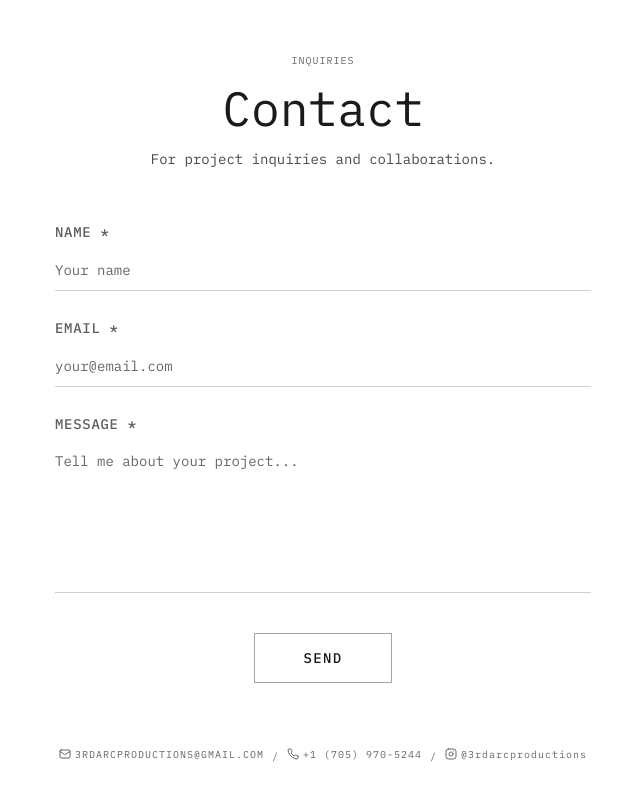
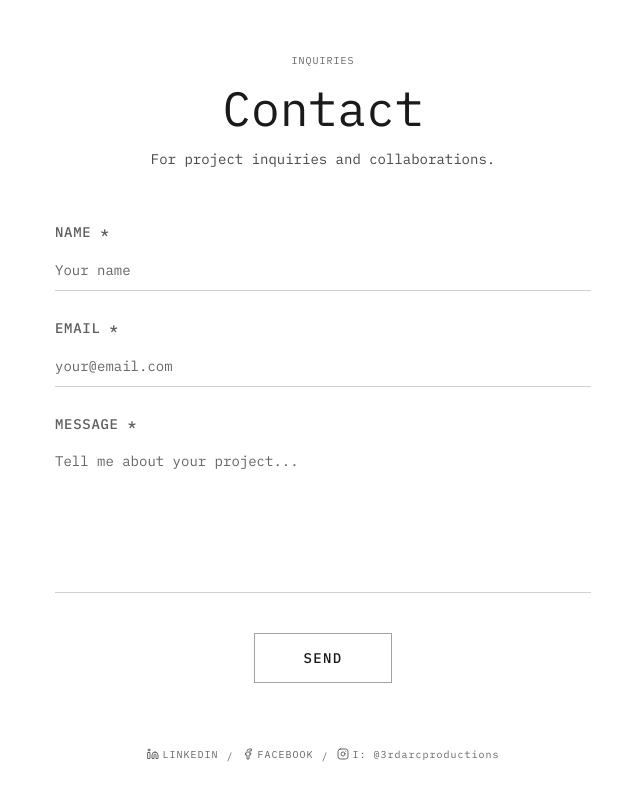
Before and after one commit to dhyan66/3rdArc-new-website, a React (Vite) app: page /about in a window 1280 px wide. Shown: the part 984-1784 px from the top of the page, without its empty margins (317-957 px from the left). Built offline with nearby package versions, Linux system fonts and the light colour scheme; no server answers.

Commit message:
footer modified

```diff
--- a/src/components/Footer.tsx
+++ b/src/components/Footer.tsx
@@ -4,7 +4,7 @@ import { openInstagram } from "@/utils/instagram";
 
 const Footer = () => {
   return (
-    <footer className="border-t border-border pt-16 pb-8 px-8">
+    <footer className="border-t border-border pt-16 pb-8 px-8 font-[Times_New_Roman]">
       <div className="flex justify-center mb-12">
         <img
           src="/3rd-arc-logo.png"
--- a/src/components/PortfolioFooter.tsx
+++ b/src/components/PortfolioFooter.tsx
@@ -1,24 +1,28 @@
-import { Instagram, Mail, Phone } from "lucide-react";
+import { Instagram, Linkedin, Facebook } from "lucide-react";
 import { openInstagram } from "@/utils/instagram";
 
 const PortfolioFooter = () => {
   return (
-    <footer className="max-w-[1600px] mx-auto px-3 md:px-5 pb-16">
+    <footer className="max-w-[1600px] mx-auto px-3 md:px-5 pb-16 font-[Times_New_Roman]">
       <div className="text-center text-[10px] uppercase tracking-widest font-inter text-muted-foreground">
         <a
-          href="mailto:3rdarcproductions@gmail.com"
+          href="https://www.linkedin.com/company/3rd-arc-productions/"
+          target="_blank"
+          rel="noopener noreferrer"
           className="hover:text-foreground transition-colors inline-flex items-center gap-1"
         >
-          <Mail className="w-3 h-3" />
-          3rdarcproductions@gmail.com
+          <Linkedin className="w-3 h-3" />
+          Linkedin
         </a>
         <span className="mx-2">/</span>
         <a
-          href="tel:+17059705244"
+          href="https://www.facebook.com/profile.php?id=61584661573395#"
+          target="_blank"
+          rel="noopener noreferrer"
           className="hover:text-foreground transition-colors inline-flex items-center gap-1"
         >
-          <Phone className="w-3 h-3" />
-          +1 (705) 970-5244
+          <Facebook className="w-3 h-3" />
+          Facebook
         </a>
         <span className="mx-2">/</span>
         <button
@@ -29,7 +33,7 @@ const PortfolioFooter = () => {
           className="hover:text-foreground transition-colors cursor-pointer inline-flex items-center gap-1"
         >
           <Instagram className="w-3 h-3" />
-          @3rdarcproductions
+          I: @3rdarcproductions
         </button>
       </div>
     </footer>
```
